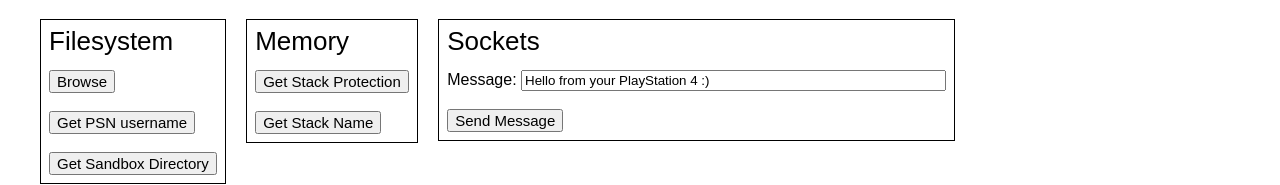
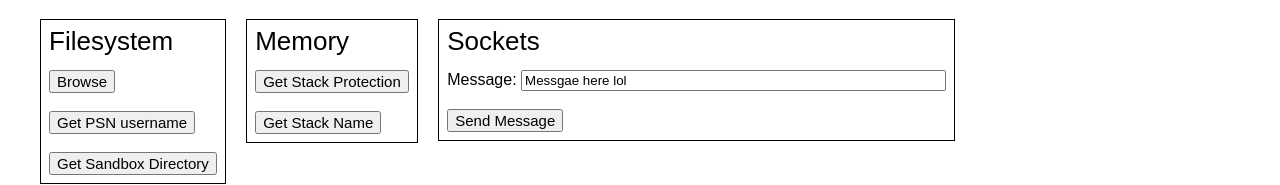
Before and after one commit to MexrlDev/Webkit, a plain HTML site: page scripts/1.76-playground/index.html in a window 1280 px wide. Shown: the part 461-646 px from the top of the page. Drawn offline with Linux system fonts and the light colour scheme.

Commit message:
Update index.html

```diff
--- a/scripts/1.76-playground/index.html
+++ b/scripts/1.76-playground/index.html
@@ -643,7 +643,7 @@ function launchLinux() {
 				<h2>Sockets</h2>
 				<div>
 					Message:
-					<input type="text" size="50" value="Hello from your PlayStation 4 :)" id="socketMessage"><br>
+					<input type="text" size="50" value="Messgae here lol" id="socketMessage"><br>
 					<br>
 
 					<button onclick="socketSend()">Send Message</button>
```
